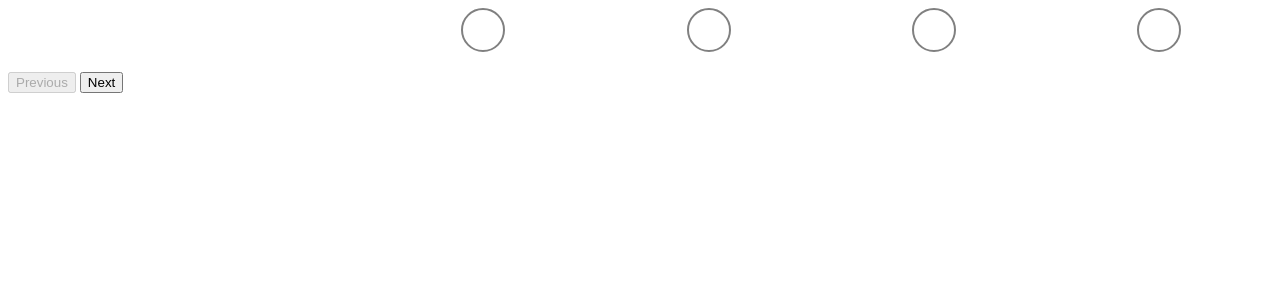
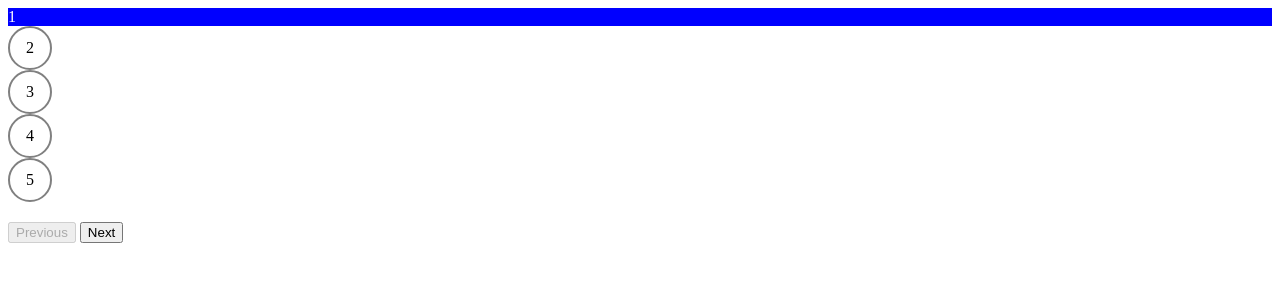
Before and after one commit to acciojob/progress-bar-njahnavi24, a website: page main.html in a window 1280 px wide. Drawn offline with Linux system fonts and the light colour scheme.

Commit message:
created a submission

```diff
--- a/main.html
+++ b/main.html
@@ -10,11 +10,11 @@
 	<!-- the entire body must be written by student -->
 	<div class="progress-container">
 		<div class="progress" id="progress"></div>
-		<div class="class active" id="circle-1"></div>
-		<div class="circle" id="circle-2"></div>
-		<div class="circle" id="circle-3"></div>
-		<div class="circle" id="circle-4"></div>
-		<div class="circle" id="circle-5"></div>
+		<div class="class active" id="circle-1">1</div>
+		<div class="circle" id="circle-2">2</div>
+		<div class="circle" id="circle-3">3</div>
+		<div class="circle" id="circle-4">4</div>
+		<div class="circle" id="circle-5">5</div>
 	</div>
 
 	<button id="prev" disabled >Previous</button>
--- a/styles.css
+++ b/styles.css
@@ -1,5 +1,5 @@
 /*  your css code here. If applicable */
-.progress-container{
+.progress{
 	display: flex;
 	justify-content:space-around;
 }
```
